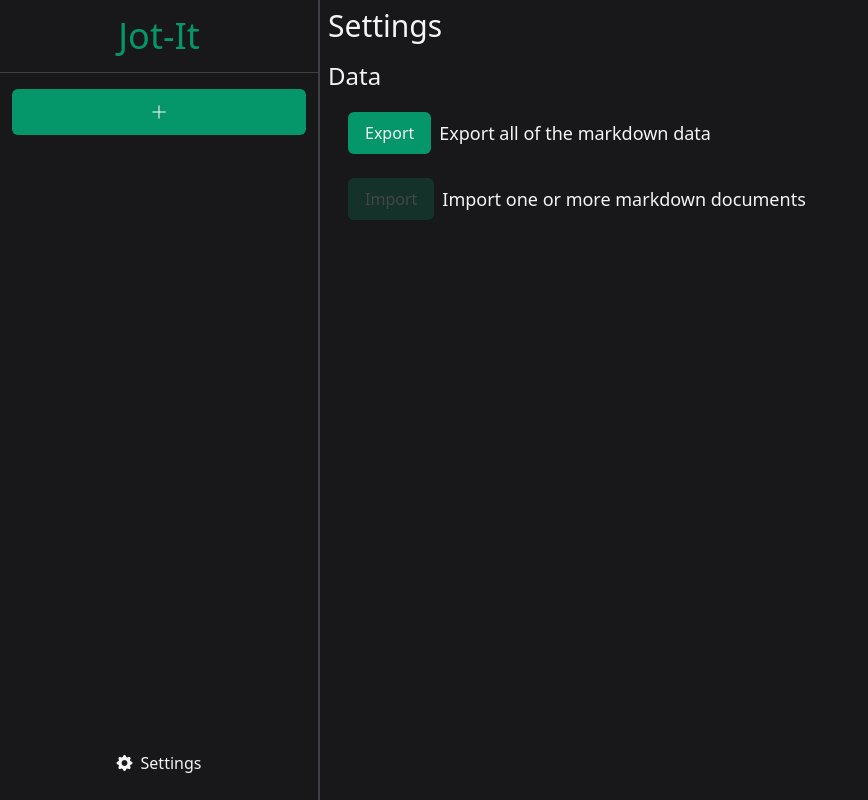
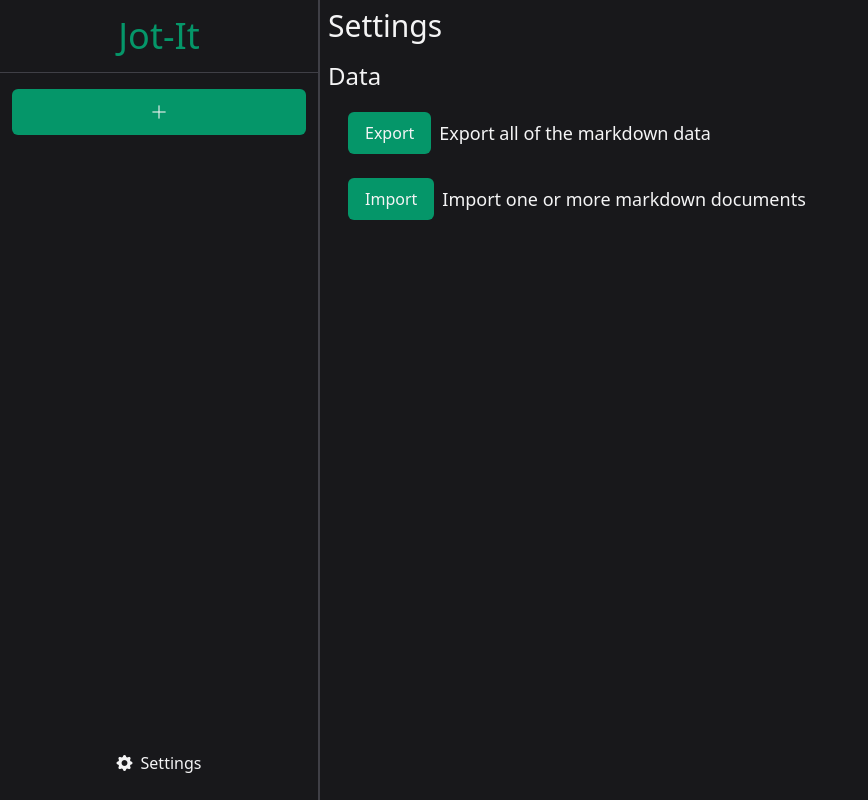
Before and after one commit to murphyjstevens/jot-it, a Vue app: page /settings in a window 1280 px wide. Shown: the whole page, without its empty margins (0-868 px from the left). Built offline with nearby package versions, Linux system fonts and the light colour scheme.

Commit message:
Added import functionality

```diff
--- /dev/null
+++ b/src/components/library/AppDropZone.vue
@@ -0,0 +1,55 @@
+<script setup lang="ts">
+import { onMounted, onUnmounted, ref, type Ref } from 'vue'
+
+const emit = defineEmits<{
+  (e: 'dropped', files: Array<File>): void
+}>()
+
+const events = ['dragenter', 'dragover', 'dragleave', 'drop']
+let active: Ref<boolean> = ref(false)
+let inactiveTimeout: NodeJS.Timeout | undefined = undefined
+
+function setActive() {
+  active.value = true
+  clearTimeout(inactiveTimeout)
+}
+function setInactive() {
+  inactiveTimeout = setTimeout(() => {
+    active.value = false
+  }, 50)
+}
+
+function onDrop(e: DragEvent) {
+  setInactive()
+  emit('dropped', [...e.dataTransfer?.files ?? []])
+}
+
+function preventDefaults(e: any) {
+  e.preventDefault()
+}
+
+onMounted(() => {
+  events.forEach((eventName) => {
+    document.body.addEventListener(eventName, preventDefaults)
+  })
+})
+
+onUnmounted(() => {
+  events.forEach((eventName) => {
+    document.body.removeEventListener(eventName, preventDefaults)
+  })
+})
+</script>
+
+<template>
+  <div
+    :data-active="active"
+    @dragenter.prevent="setActive"
+    @dragover.prevent="setActive"
+    @dragleave.prevent="setInactive"
+    @drop.prevent="onDrop"
+    :class="{ 'outline-2 outline-dashed': active }"
+  >
+    <slot :dropZoneActive="active"></slot>
+  </div>
+</template>
--- a/src/components/library/index.ts
+++ b/src/components/library/index.ts
@@ -1,7 +1,8 @@
 import AppButton from './AppButton.vue'
+import AppDropZone from './AppDropZone.vue'
 import AppInput from './AppInput.vue'
 import AppLinkButton from './AppLinkButton.vue'
 import AppSelect from './AppSelect.vue'
 import AppTextarea from './AppTextarea.vue'
 
-export { AppButton, AppInput, AppLinkButton, AppSelect, AppTextarea }
+export { AppButton, AppDropZone, AppInput, AppLinkButton, AppSelect, AppTextarea }
--- a/src/stores/note.store.ts
+++ b/src/stores/note.store.ts
@@ -30,25 +30,27 @@ export const useNoteStore = defineStore('note', {
     setEditNote(): void {
       this.editNote = { ...this.currentNote }
     },
-    saveNote(): void {
-      if (!this.notes.some((n) => n.id === this.editNote.id)) {
+    saveNote(noteParameter: Note | undefined = undefined): void {
+      const noteToSave = noteParameter ?? this.editNote
+      if (!this.notes.some((n) => n.id === noteToSave.id)) {
         const currentIds: Array<number> = this.notes.map((n) => n.id ?? 0)
         const maxNoteId = currentIds.length
           ? currentIds.reduce((a: number, b: number) => (a > b ? a : b))
           : 0
-        this.editNote.id = maxNoteId + 1
+        noteToSave.id = maxNoteId + 1
       }
-      this.editNote.updatedDate = new Date()
+
+      noteToSave.updatedDate = new Date()
       this.notes = [
-        ...this.notes.filter((n) => n.id !== this.editNote.id),
-        this.editNote,
+        ...this.notes.filter((n) => n.id !== noteToSave.id),
+        noteToSave,
       ]
 
       if (
         this.currentNote === null ||
-        this.currentNote.id === this.editNote.id
+        this.currentNote.id === noteToSave.id
       ) {
-        this.currentNote = { ...this.editNote }
+        this.currentNote = { ...noteToSave }
       }
       localStorage.setItem('notes', JSON.stringify(this.notes))
     },
--- a/src/views/SettingsView.vue
+++ b/src/views/SettingsView.vue
@@ -2,12 +2,15 @@
 import { saveAs } from 'file-saver'
 import JsZip from 'jszip'
 
-import { AppButton } from '@/components/library'
+import { AppButton, AppDropZone } from '@/components/library'
 import type { Note } from '@/models'
 import { useNoteStore, useSidebarStore } from '@/stores'
+import { useTemplateRef } from 'vue'
 
 const noteStore = useNoteStore()
 const sidebarStore = useSidebarStore()
+
+const filePickerRef = useTemplateRef('filePicker')
 
 async function exportData() {
   const zip = new JsZip()
@@ -21,6 +24,46 @@ async function exportData() {
 
 function showSidebar() {
   sidebarStore.show = true
+}
+
+function fileChange(event: Event) {
+  const target = event.target as HTMLInputElement
+
+  if (target?.files?.length) {
+    importData([...target.files])
+
+    if (filePickerRef.value) {
+      filePickerRef.value.value = ''
+    }
+  }
+}
+
+async function importData(files: Array<File> | undefined) {
+  if (!files) {
+    return;
+  }
+
+  const allowedFileTypes: Array<string> = ['text/markdown', 'text/plain']
+
+  files
+    .filter(file => allowedFileTypes.includes(file.type))
+    .forEach(async file => {
+      const note: Note = {
+        markdownText: await file.text(),
+        title: removeExtension(file.name),
+        icon: 'journal'
+      } as Note
+
+      noteStore.saveNote(note)
+    })
+}
+
+function removeExtension(filename: string): string {
+  const lastIndex = filename.lastIndexOf('.');
+  if (lastIndex === -1) {
+    return filename; // No extension found
+  }
+  return filename.slice(0, lastIndex);
 }
 </script>
 
@@ -53,11 +96,27 @@ function showSidebar() {
       <span class="text-lg">Export all of the markdown data</span>
     </div>
 
-    <div class="ms-7 my-3 flex flex-row items-center">
-      <AppButton variant="default" color="primary" class="me-2" disabled="true"
-        >Import</AppButton
-      >
+    <AppDropZone
+      @dropped="importData"
+      class="ms-7 my-3 flex flex-row items-center"
+    >
+      <AppButton
+        variant="default"
+        color="primary"
+        class="me-2"
+        @click="filePickerRef?.click()"
+      >Import</AppButton>
+
       <span class="text-lg">Import one or more markdown documents</span>
-    </div>
+
+      <input
+        type="file"
+        ref="filePicker"
+        @change="fileChange($event)"
+        accept=".md,.txt"
+        multiple
+        class="hidden"
+      />
+    </AppDropZone>
   </main>
 </template>
```
